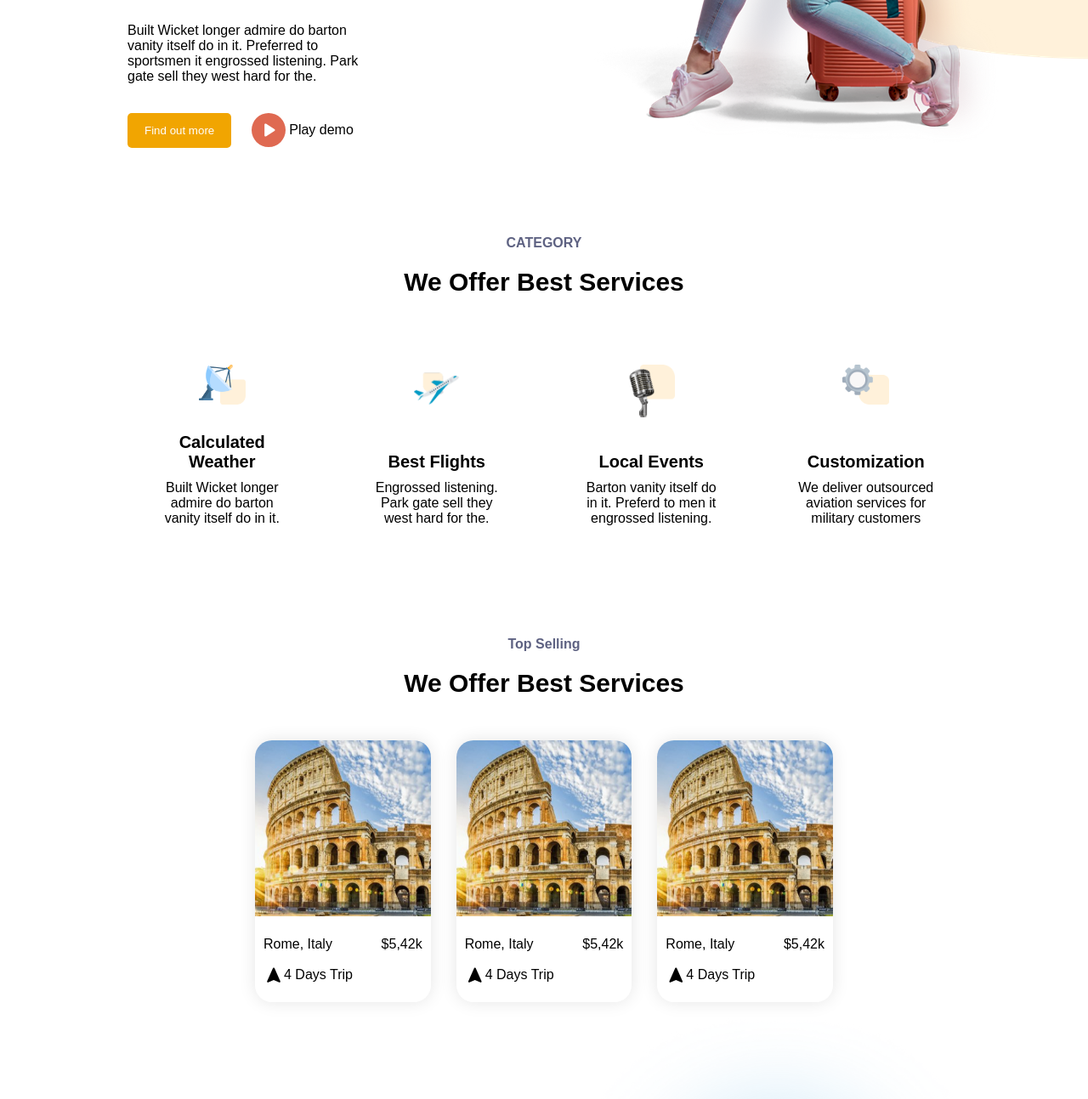
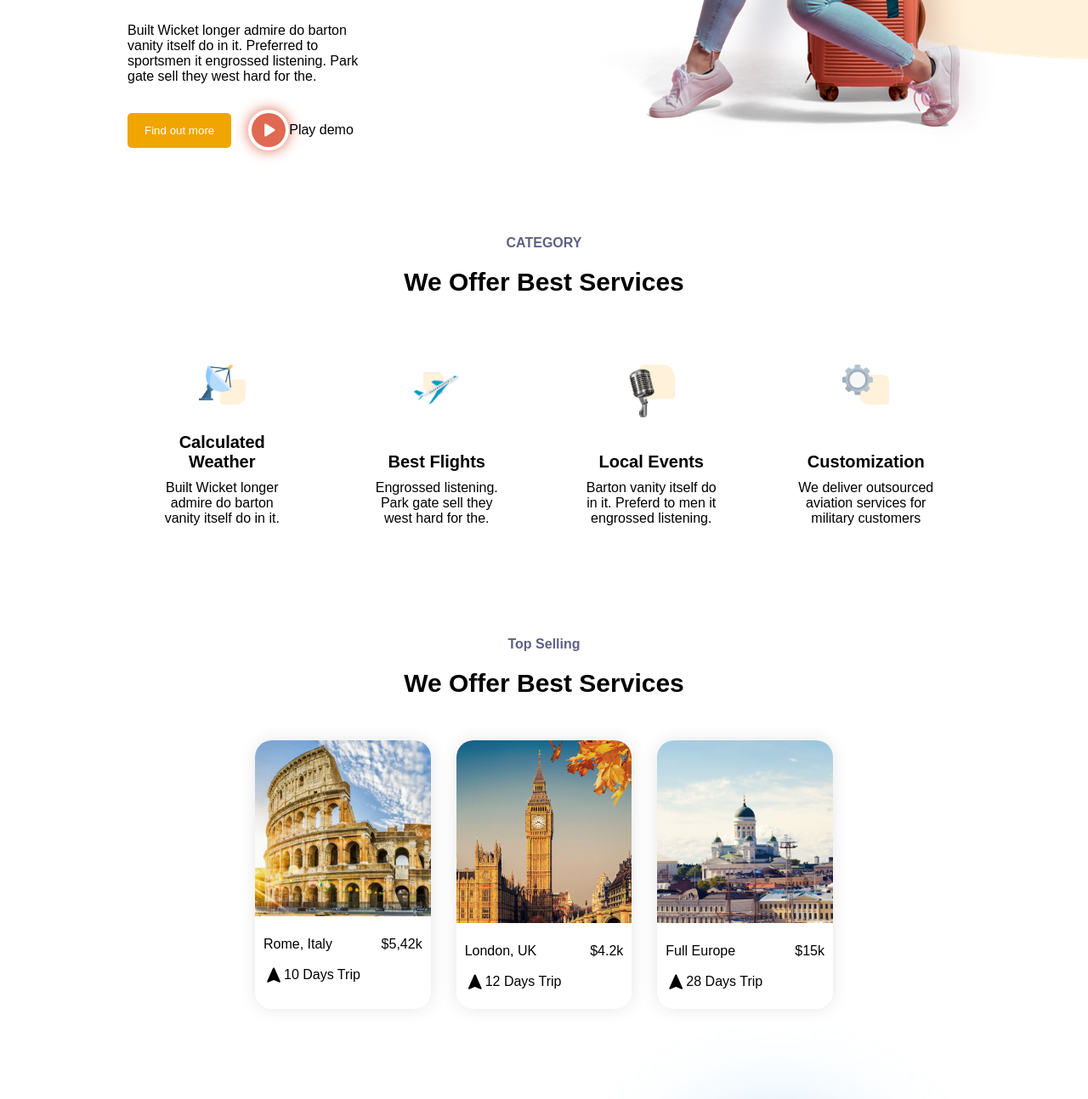
Before and after one commit to SkyDragon00/ExamenWebP1, a plain HTML site: page index.html in a window 1280 px wide. Shown: the part 447-1740 px from the top of the page at 85% size. Drawn offline with nearby package versions, Linux system fonts and the light colour scheme.

Commit message:
funcional

```diff
--- a/index.html
+++ b/index.html
@@ -83,7 +83,10 @@
                 </button>
 
                 <span class="hero__play-demo">
-                    <svg xmlns="http://www.w3.org/2000/svg" height="48px" viewBox="0 -960 960 960" width="48px"
+                    <svg xmlns="http://www.w3.org/2000/svg" height="48px" viewBox="0 -960 960 960" width="48px" style="
+                    box-shadow: 0px 0px 16px #df6951;
+                    border-radius: 50%;
+                    "
                         fill="#df6951">
                         <path
                             d="m418-332 202-129q11-7 11-19t-11-19L418-628q-11-8-23-1.5T383-609v258q0 14 12 20.5t23-1.5Zm62 252q-82 0-155-31.5t-127.5-86Q143-252 111.5-325T80-480q0-83 31.5-156t86-127Q252-817 325-848.5T480-880q83 0 156 31.5T763-763q54 54 85.5 127T880-480q0 82-31.5 155T763-197.5q-54 54.5-127 86T480-80Z" />
@@ -186,22 +189,22 @@
                                 navigation
                             </span>
                             <span>
-                                4 Days Trip
+                                10 Days Trip
                             </span>
                         </div>
                     </div>
                 </div>
 
                 <div class="top-selling__card">
-                    <img src="./assets/Rectangle 14.png" alt="" class="top-selling__card-image">
+                    <img src="./assets/London.png" alt="" class="top-selling__card-image">
 
                     <div class="top-selling__card-content">
                         <div class="top-selling__card-content-top">
                             <span class="top-selling__card-content-top-location">
-                                Rome, Italy
+                                London, UK
                             </span>
                             <span class="top-selling__card-content-top-price">
-                                $5,42k
+                                $4.2k
                             </span>
                         </div>
 
@@ -210,22 +213,22 @@
                                 navigation
                             </span>
                             <span>
-                                4 Days Trip
+                                12 Days Trip
                             </span>
                         </div>
                     </div>
                 </div>
 
                 <div class="top-selling__card">
-                    <img src="./assets/Rectangle 14.png" alt="" class="top-selling__card-image">
+                    <img src="./assets/Europe.png" alt="" class="top-selling__card-image">
 
                     <div class="top-selling__card-content">
                         <div class="top-selling__card-content-top">
                             <span class="top-selling__card-content-top-location">
-                                Rome, Italy
+                                Full Europe
                             </span>
                             <span class="top-selling__card-content-top-price">
-                                $5,42k
+                                $15k
                             </span>
                         </div>
 
@@ -234,7 +237,7 @@
                                 navigation
                             </span>
                             <span>
-                                4 Days Trip
+                                28 Days Trip
                             </span>
                         </div>
                     </div>
--- a/style.scss
+++ b/style.scss
@@ -88,6 +88,8 @@ $subscribe-background: rgba(223, 215, 249, 0.2);
 .content {
     .hero {
         margin-top: 100px;
+        display: flex;
+        flex-wrap: wrap;
 
         .hero__subtitle {
             font-size: 12px;
@@ -134,6 +136,7 @@ $subscribe-background: rgba(223, 215, 249, 0.2);
                 display: flex;
                 align-items: center;
                 margin-left: 20px;
+                box-shadow: 0px 0px 16px #df6951;
             }
         }
     }
```
Also changed, not shown: assets/Europe.png (added), assets/London.png (added), 1 other file.
